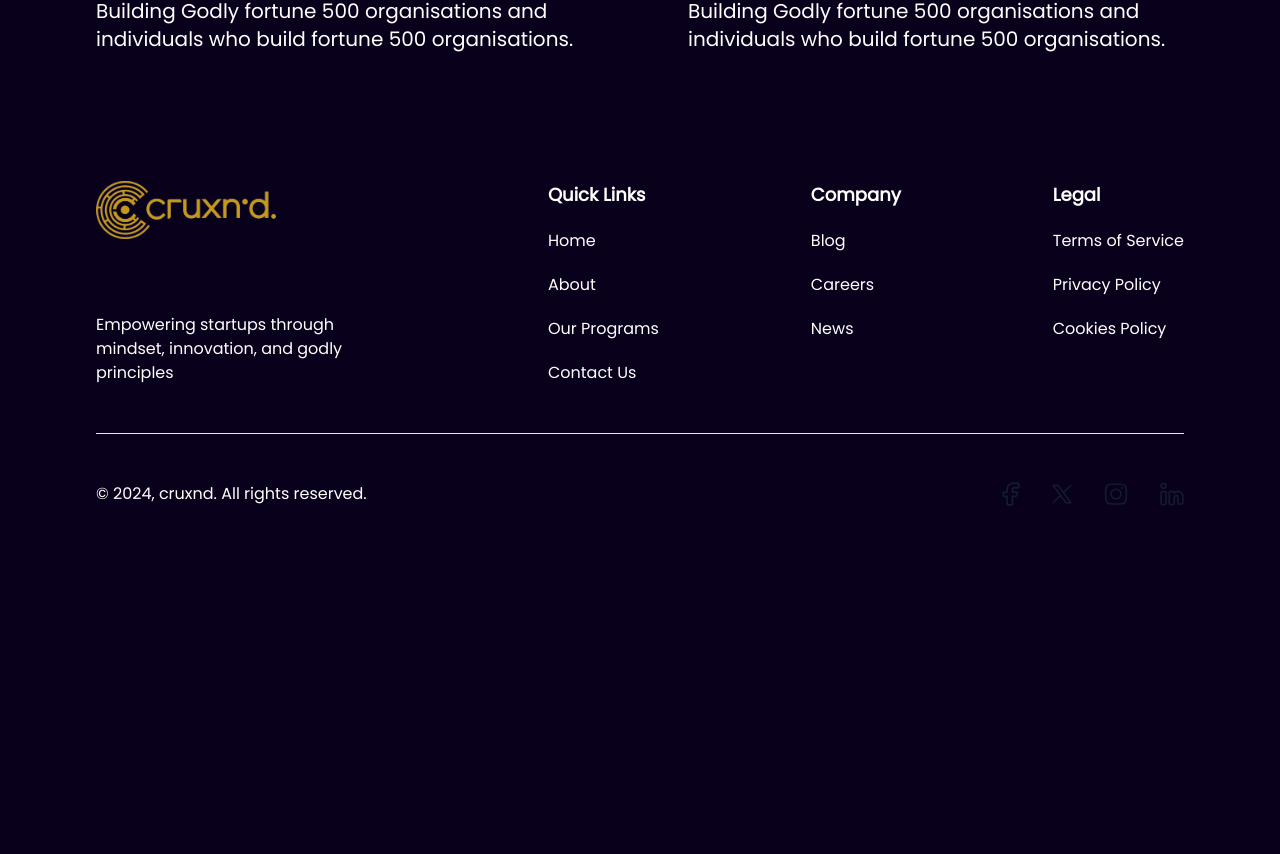
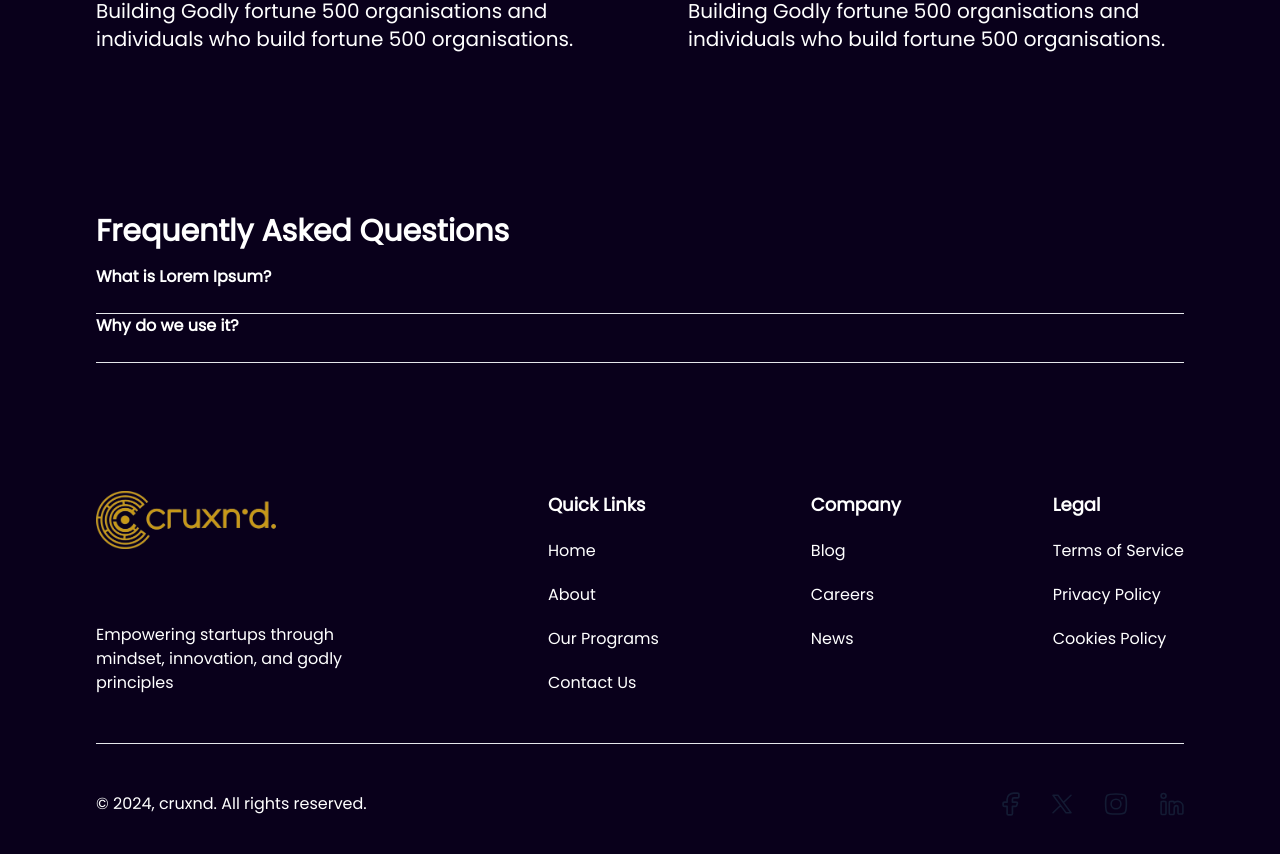
Before and after one commit to cruxnd/cruxnd, a Next.js app: page /about_us in a window 1280 px wide. Shown: the part 1570-2424 px from the top of the page. Before the commit the page ends 2124 px from the top, so only its background shows below. Built offline with nearby package versions, Linux system fonts and the light colour scheme.

Commit message:
build: worked on the Faqs

```diff
--- a/app/about_us/page.tsx
+++ b/app/about_us/page.tsx
@@ -1,4 +1,5 @@
 import AboutHero from "@/components/AboutHero";
+import Faqs from "@/components/Faqs";
 import Who from "@/components/Who";
 
 export default function AboutUsPage() {
@@ -6,6 +7,7 @@ export default function AboutUsPage() {
     <div>
       <AboutHero />
       <Who />
+      <Faqs />
     </div>
   )
 }
--- a/components/Faqs.tsx
+++ b/components/Faqs.tsx
@@ -1,7 +1,50 @@
+"use client";
+
+import { useState } from "react";
+
+
+interface FaqItem {
+  question: string;
+  answer: string;
+}
+
+const faqData: FaqItem[] = [
+  {
+    question: "What is Lorem Ipsum?",
+    answer:
+      "Lorem Ipsum is simply dummy text of the printing and typesetting industry.",
+  },
+  {
+    question: "Why do we use it?",
+    answer:
+      "It is a long established fact that a reader will be distracted by the readable content of a page when looking at its layout.",
+  },
+];
+
 export default function Faqs() {
+  const [openIndex, setOpenIndex] = useState<number | null>(null);
+
+  const toggleAnswer = (index: number) => {
+    setOpenIndex((prevIndex: number | null) => (prevIndex === index ? null : index));
+  };
+
   return (
-    <div>
-      <h1>Fre</h1>
+    <div className="px-6 md:px-12 lg:px-24 lg:py-20">
+      <h1 className="text-3xl font-bold mb-4">Frequently Asked Questions</h1>
+      <div className="">
+        {faqData.map((item, index) => (
+          <div
+            key={index}
+            className="border-b pb-4"
+            onClick={() => toggleAnswer(index)}
+          >
+            <div className="font-semibold">{item.question}</div>
+            <div className="mt-2">
+              {openIndex === index && <div className="mt-2">{item.answer}</div>}
+            </div>
+          </div>
+        ))}
+      </div>
     </div>
-  )
+  );
 }
```
